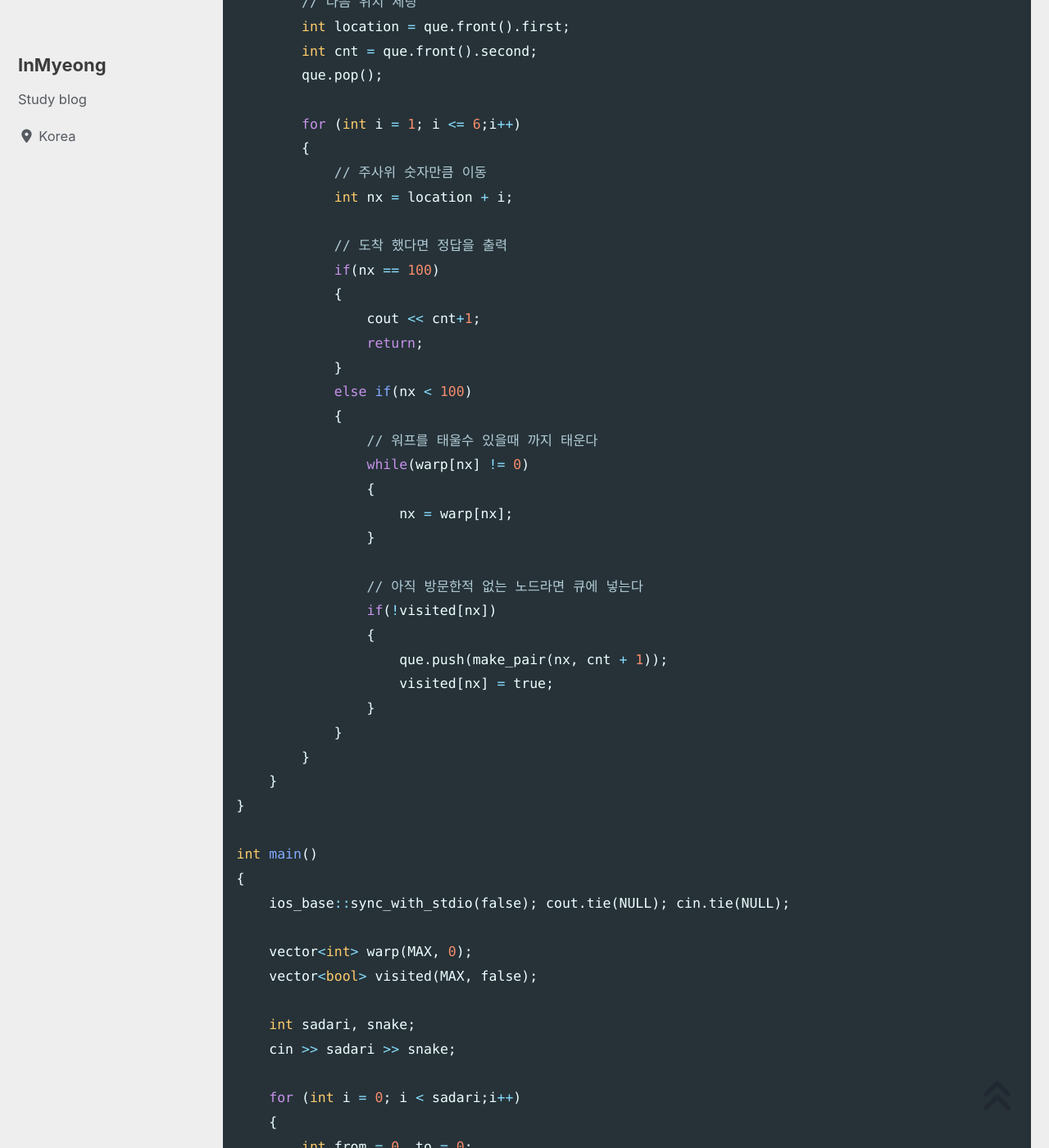
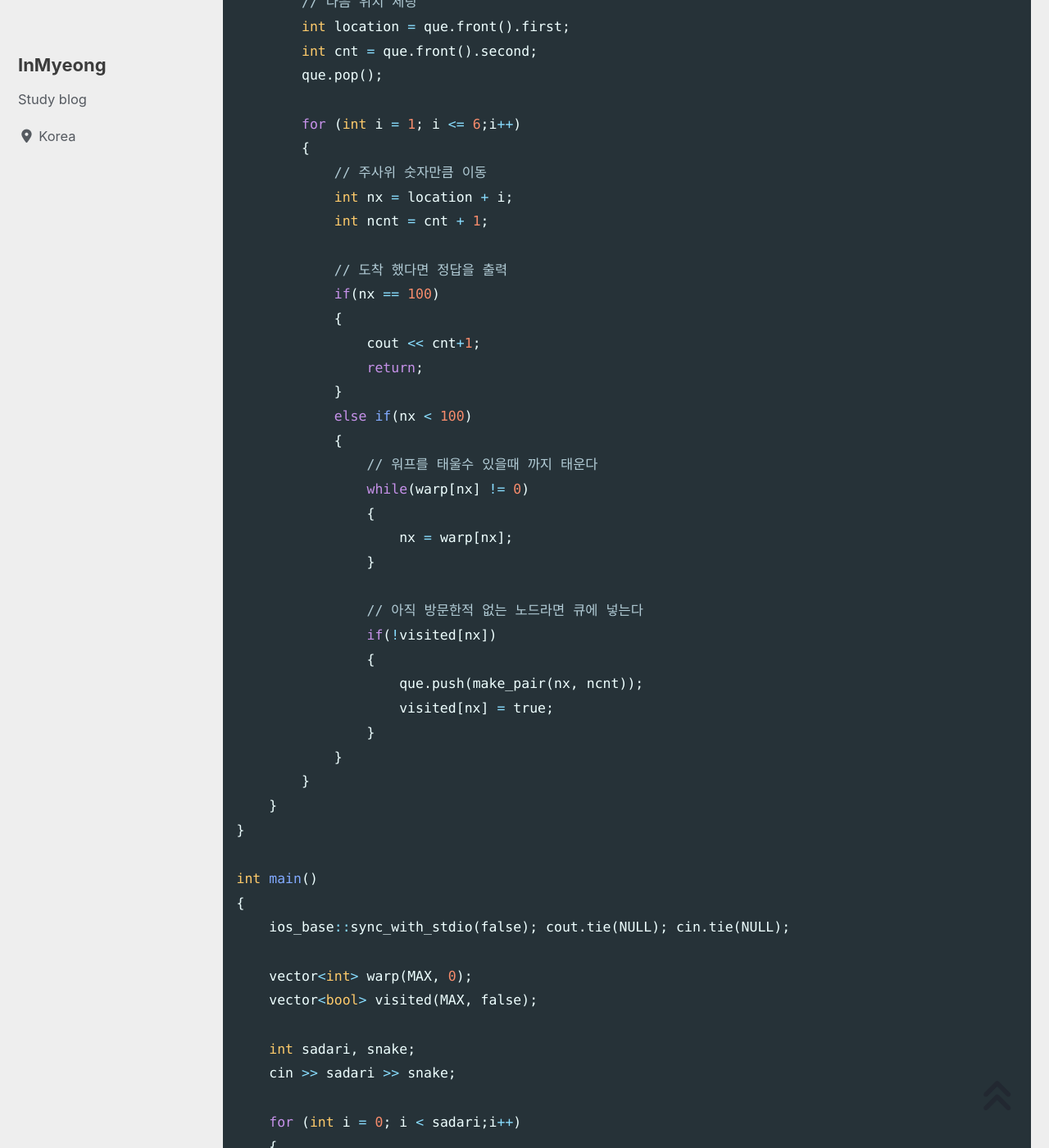
Before and after one commit to devMyeong/devMyeong.github.io, a Jekyll site: the page built from _posts/codingTest/2022-09-25-백준.md, in a window 1280 px wide and 1400 px high, scrolled down 22587 px. Shown: the whole window at 82% size. Built offline with Jekyll 4.4.1, drawn with Linux system fonts in a browser that asks for light colours; cached includes are drawn as plain includes; nearby versions of some CDN libraries; some web fonts are replaced; comment, search, counter and statistics services are not loaded.

Commit message:
Chore : 백준 뱀과사다리게임 코드 수정

```diff
--- a/_posts/codingTest/2022-09-25-백준.md
+++ b/_posts/codingTest/2022-09-25-백준.md
@@ -711,6 +711,7 @@ void game(vector<int>& warp, vector<bool>& visited, int x, int c)
         {
             // 주사위 숫자만큼 이동
             int nx = location + i;
+            int ncnt = cnt + 1;
 
             // 도착 했다면 정답을 출력
             if(nx == 100)
@@ -729,7 +730,7 @@ void game(vector<int>& warp, vector<bool>& visited, int x, int c)
                 // 아직 방문한적 없는 노드라면 큐에 넣는다
                 if(!visited[nx])
                 {
-                    que.push(make_pair(nx, cnt + 1));
+                    que.push(make_pair(nx, ncnt));
                     visited[nx] = true;
                 }
             }
```
